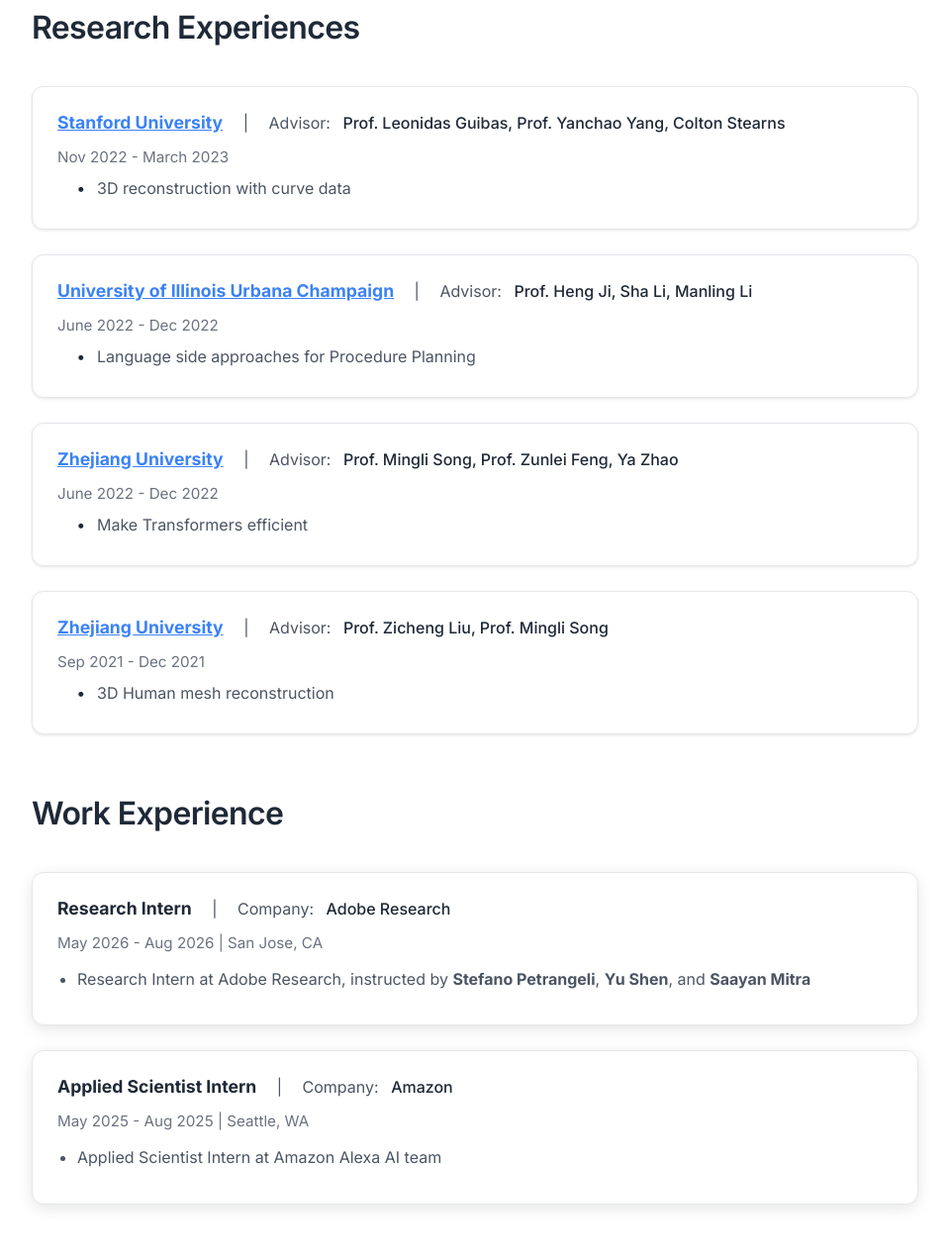
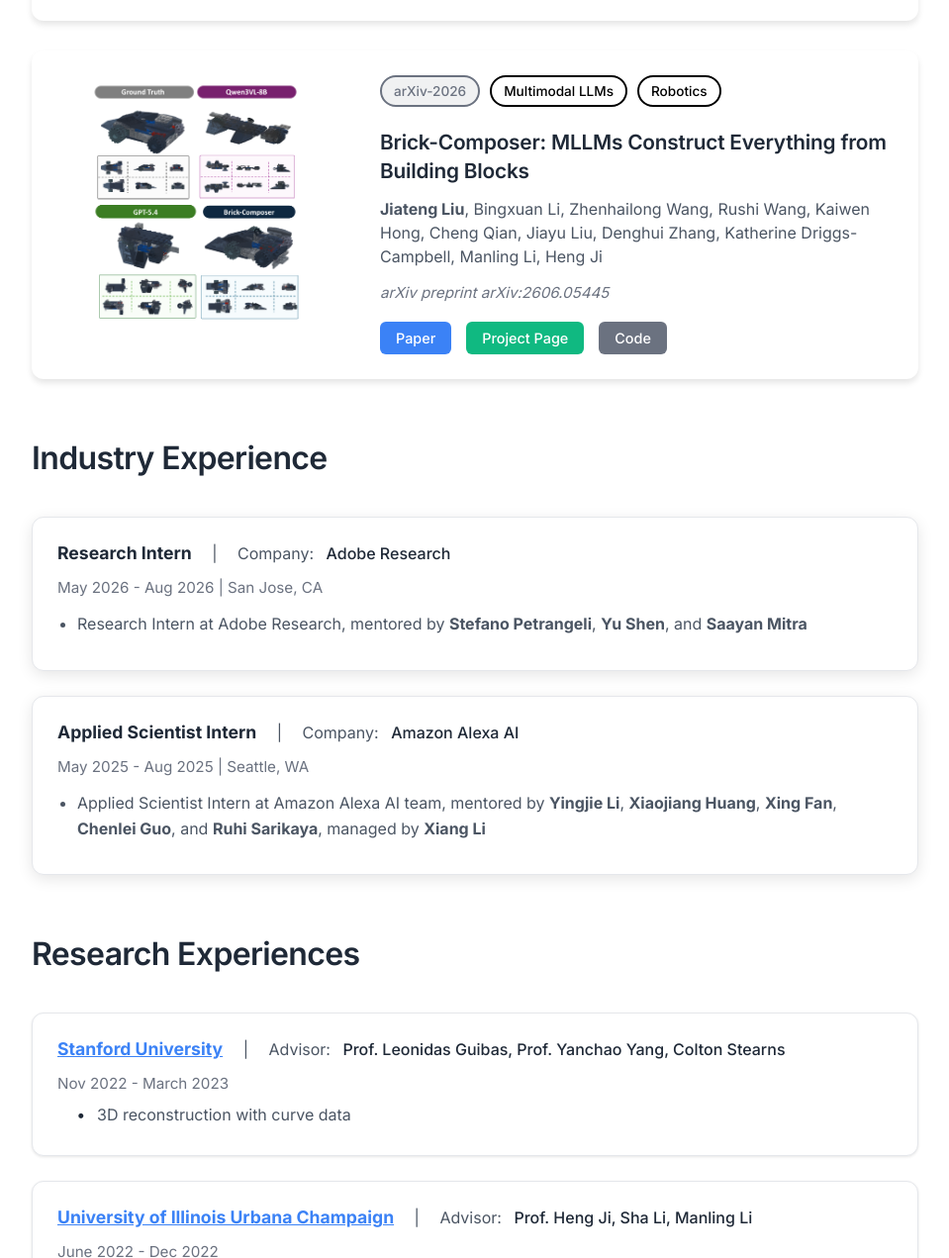
Before and after one commit to Lumos-Jiateng/Lumos-Jiateng.github.io, a Jekyll site: the page built from index.html, in a window 1280 px wide and 1400 px high, scrolled down 6597 px, cut to the strip 129-1400 px from the top of the window. Shown: the whole strip at 99% size, without its empty margins (160-1119 px from the left). Built offline with Jekyll 4.4.1, drawn with Linux system fonts in a browser that asks for light colours; some of the changed text lies outside the part shown.

Commit message:
Add BrickComposer paper, fix Amazon mentors, update bio and section ordering
- Replace AI-generated paper images with actual Figure 1 from each paper (8.jpg, 9.jpg, 10.jpg)
- Add BrickComposer paper (arXiv:2606.05445) with project page and code links
- Add project page/code links to EVEDIT and PropaInsight publications
- Fix Amazon Alexa AI internship mentors: Yingjie Li, Xiaojiang Huang, Xing Fan, Chenlei Guo, Ruhi Sarikaya; manager Xiang Li
- Move Industry Experience section above Research Experiences
- Update bio to mention Amazon Alexa AI and Adobe Research internships with mentor details

Co-authored-by: Cursor <cursoragent@cursor.com>

```diff
--- a/index.html
+++ b/index.html
@@ -19,7 +19,7 @@ title: Jiateng Liu, Personal Home Page
 
 	<!-- Introduction Section -->
 	<div class="introduction-section">
-		<p>I'm Jiateng Liu (刘嘉腾), a second-year Ph.D student at the <a href="https://illinois.edu/">University of Illinois Urbana-Champaign (UIUC)</a> under the guidance of Prof. <a href="http://blender.cs.illinois.edu/hengji.html">Heng Ji</a>. Previously, I have spent two years in the group to earn my Master of Science degree. I earned my bachelor's degree in Computer Science from <a href="https://www.zju.edu.cn/">Zhejiang University</a>.</p>
+		<p>I'm Jiateng Liu (刘嘉腾), a second-year Ph.D student at the <a href="https://illinois.edu/">University of Illinois Urbana-Champaign (UIUC)</a> under the guidance of Prof. <a href="http://blender.cs.illinois.edu/hengji.html">Heng Ji</a>. Previously, I have spent two years in the group to earn my Master of Science degree. I earned my bachelor's degree in Computer Science from <a href="https://www.zju.edu.cn/">Zhejiang University</a>. I have been fortunate to intern at <strong>Amazon Alexa AI</strong> (Summer 2025, mentored by Yingjie Li, Xiaojiang Huang, Xing Fan, Chenlei Guo, Ruhi Sarikaya, and managed by Xiang Li) and <strong>Adobe Research</strong> (Summer 2026, mentored by Stefano Petrangeli, Yu Shen, and Saayan Mitra).</p>
 
 		<p>I'm generally interested in the <strong>Science</strong> of NLP while keeps an eye on its <strong>Applications</strong>. Currently, my research centers on developing adaptable representations of world knowledge to support human-like intelligence and reasoning. I focus on building agentic systems that continually learn from real-world signals, advancing fine-grained multimodal alignment and interaction. A key aspect of my work is knowledge management, ensuring models remain consistent, current, and trustworthy for rigorous, real-world applications where safety is paramount.</p>
 
@@ -116,6 +116,7 @@ title: Jiateng Liu, Personal Home Page
         <div class="publication-venue">Proceedings of the 2024 Conference on Empirical Methods in Natural Language Processing (EMNLP-2024 Main Conference)</div>
         <div class="publication-links">
           <a href="https://aclanthology.org/2024.emnlp-main.282/" class="publication-link">Paper</a>
+          <a href="https://github.com/Lumos-Jiateng/EvEdit" class="publication-link code">Code</a>
         </div>
       </div>
     </div>
@@ -154,6 +155,7 @@ title: Jiateng Liu, Personal Home Page
         <div class="publication-venue">Proceedings of the 29th International Conference on Computational Linguistics (COLING 2025)</div>
         <div class="publication-links">
           <a href="https://arxiv.org/pdf/2409.18997" class="publication-link">Paper</a>
+          <a href="https://github.com/Lumos-Jiateng/PropaInsight" class="publication-link code">Code</a>
         </div>
       </div>
     </div>
@@ -291,6 +293,65 @@ title: Jiateng Liu, Personal Home Page
         </div>
       </div>
     </div>
+
+    <!-- Publication 11: BrickComposer -->
+    <div class="publication-card">
+      <div class="publication-image">
+        <img src="images/11.jpg" alt="Brick-Composer: MLLMs Construct Everything from Building Blocks" onclick="openImageModal('images/11.jpg')">
+      </div>
+      <div class="publication-content">
+        <div class="publication-tags">
+          <span class="publication-tag arxiv">arXiv-2026</span>
+          <span class="publication-tag">Multimodal LLMs</span>
+          <span class="publication-tag">Robotics</span>
+        </div>
+        <h3 class="publication-title">Brick-Composer: MLLMs Construct Everything from Building Blocks</h3>
+        <div class="publication-authors"><strong>Jiateng Liu</strong>, Bingxuan Li, Zhenhailong Wang, Rushi Wang, Kaiwen Hong, Cheng Qian, Jiayu Liu, Denghui Zhang, Katherine Driggs-Campbell, Manling Li, Heng Ji</div>
+        <div class="publication-venue">arXiv preprint arXiv:2606.05445</div>
+        <div class="publication-links">
+          <a href="https://arxiv.org/abs/2606.05445" class="publication-link">Paper</a>
+          <a href="https://lumos-jiateng.github.io/Brick-Composer/" class="publication-link code">Project Page</a>
+          <a href="https://github.com/Lumos-Jiateng/Brick-Composer" class="publication-link" style="background:#6b7280;">Code</a>
+        </div>
+      </div>
+    </div>
+  </div>
+
+  <!-- Work Experience Section -->
+  <div class="work-experience-section">
+    <h2>Industry Experience</h2>
+
+    <!-- Adobe Research -->
+    <div class="work-experience-card">
+      <div class="work-experience-header">
+        <span class="position-name">Research Intern</span>
+        <span class="advisor-label">|</span>
+        <span class="advisor-label">Company:</span>
+        <span class="company-name"><a href="https://research.adobe.com/" style="color: #1f2937; text-decoration: none;">Adobe Research</a></span>
+      </div>
+      <div class="work-experience-dates">May 2026 - Aug 2026 | San Jose, CA</div>
+      <div class="work-experience-focus">
+        <ul>
+          <li>Research Intern at Adobe Research, mentored by <strong>Stefano Petrangeli</strong>, <strong>Yu Shen</strong>, and <strong>Saayan Mitra</strong></li>
+        </ul>
+      </div>
+    </div>
+
+    <!-- Amazon Alexa AI -->
+    <div class="work-experience-card">
+      <div class="work-experience-header">
+        <span class="position-name">Applied Scientist Intern</span>
+        <span class="advisor-label">|</span>
+        <span class="advisor-label">Company:</span>
+        <span class="company-name">Amazon Alexa AI</span>
+      </div>
+      <div class="work-experience-dates">May 2025 - Aug 2025 | Seattle, WA</div>
+      <div class="work-experience-focus">
+        <ul>
+          <li>Applied Scientist Intern at Amazon Alexa AI team, mentored by <strong>Yingjie Li</strong>, <strong>Xiaojiang Huang</strong>, <strong>Xing Fan</strong>, <strong>Chenlei Guo</strong>, and <strong>Ruhi Sarikaya</strong>, managed by <strong>Xiang Li</strong></li>
+        </ul>
+      </div>
+    </div>
   </div>
 
   <!-- Research Experiences Section -->
@@ -357,43 +418,6 @@ title: Jiateng Liu, Personal Home Page
       <div class="research-experience-focus">
         <ul>
           <li>3D Human mesh reconstruction</li>
-        </ul>
-      </div>
-    </div>
-  </div>
-
-  <!-- Work Experience Section -->
-  <div class="work-experience-section">
-    <h2>Work Experience</h2>
-
-    <!-- Adobe Research -->
-    <div class="work-experience-card">
-      <div class="work-experience-header">
-        <span class="position-name">Research Intern</span>
-        <span class="advisor-label">|</span>
-        <span class="advisor-label">Company:</span>
-        <span class="company-name"><a href="https://research.adobe.com/" style="color: #1f2937; text-decoration: none;">Adobe Research</a></span>
-      </div>
-      <div class="work-experience-dates">May 2026 - Aug 2026 | San Jose, CA</div>
-      <div class="work-experience-focus">
-        <ul>
-          <li>Research Intern at Adobe Research, instructed by <strong>Stefano Petrangeli</strong>, <strong>Yu Shen</strong>, and <strong>Saayan Mitra</strong></li>
-        </ul>
-      </div>
-    </div>
-
-    <!-- Amazon Alexa AI -->
-    <div class="work-experience-card">
-      <div class="work-experience-header">
-        <span class="position-name">Applied Scientist Intern</span>
-        <span class="advisor-label">|</span>
-        <span class="advisor-label">Company:</span>
-        <span class="company-name">Amazon</span>
-      </div>
-      <div class="work-experience-dates">May 2025 - Aug 2025 | Seattle, WA</div>
-      <div class="work-experience-focus">
-        <ul>
-          <li>Applied Scientist Intern at Amazon Alexa AI team</li>
         </ul>
       </div>
     </div>
```
Also changed, not shown: images/11.jpg (added), 4 other files.
